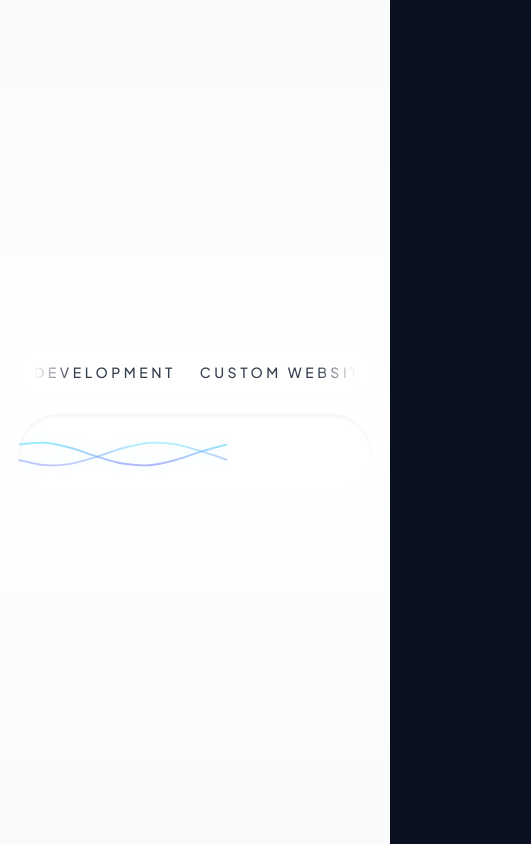
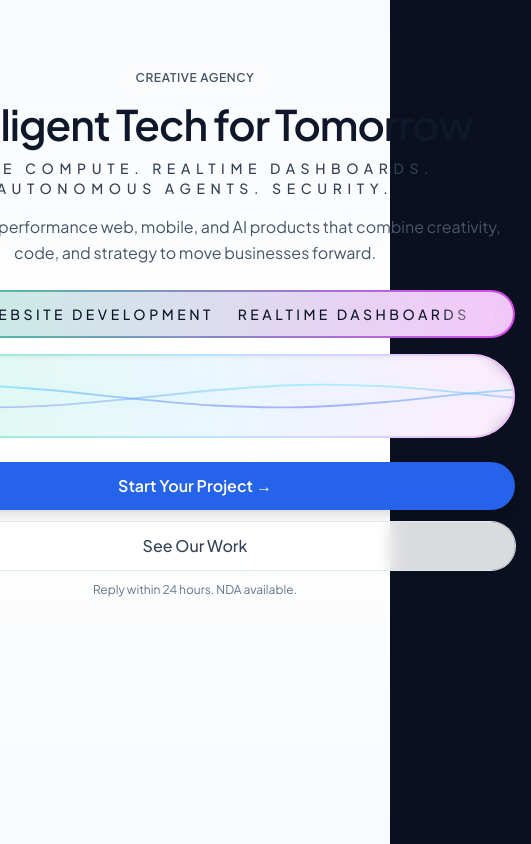
Before and after one commit to techabdullahhh/portfolio-agency, a Next.js app: page /hero-demo in a window 390 px wide. Shown: the whole page, 531 px wide, since content can reach past the window. Built offline with nearby package versions, Linux system fonts and the light colour scheme.

Commit message:
Refine hero with large layout and responsive capsules

```diff
--- a/app/globals.css
+++ b/app/globals.css
@@ -175,8 +175,8 @@
   }
 
   .mask-fade-x {
-    -webkit-mask-image: linear-gradient(90deg, transparent, #000 12%, #000 88%, transparent);
-            mask-image: linear-gradient(90deg, transparent, #000 12%, #000 88%, transparent);
+    -webkit-mask-image: linear-gradient(90deg, transparent 0%, #000 10%, #000 90%, transparent 100%);
+            mask-image: linear-gradient(90deg, transparent 0%, #000 10%, #000 90%, transparent 100%);
   }
 
   .no-scrollbar {
--- a/app/hero-demo/page.tsx
+++ b/app/hero-demo/page.tsx
@@ -1,33 +1,11 @@
 "use client";
 
-import CapabilitiesPill from "@/components/hero/CapabilitiesPill";
-import CapsuleWave from "@/components/hero/CapsuleWave";
+import HeroLarge from "@/components/hero/HeroLarge";
 
 export default function HeroDemoPage() {
   return (
-    <main className="flex min-h-screen flex-col items-center justify-center bg-gradient-to-b from-slate-50 via-white to-slate-50 px-4 py-16">
-      <section className="w-full max-w-3xl text-center">
-        <CapabilitiesPill
-          items={[
-            "Development",
-            "Custom Websites",
-            "Realtime Dashboards",
-            "Autonomous Agents",
-            "Security",
-          ]}
-          speed={44}
-          pillClassName="mx-auto max-w-full"
-        />
-
-        <div className="mt-4">
-          <CapsuleWave
-            className="w-full"
-            height={84}
-            waves={2}
-            amplitude={12}
-          />
-        </div>
-      </section>
+    <main className="flex min-h-screen flex-col items-center bg-gradient-to-b from-slate-50 via-white to-slate-50">
+      <HeroLarge />
     </main>
   );
 }
--- a/components/hero/CapabilitiesPill.tsx
+++ b/components/hero/CapabilitiesPill.tsx
@@ -148,7 +148,7 @@ const CapabilitiesPill: React.FC<CapabilitiesPillProps> = ({
           key={`${iterationKey}-${item}-${index}`}
           role="listitem"
           className={cn(
-            "snap-start shrink-0 whitespace-nowrap text-sm font-medium uppercase tracking-[0.25em] text-slate-800/90 md:text-base",
+            "snap-start shrink-0 whitespace-nowrap text-sm font-medium uppercase tracking-[0.25em] text-slate-900 md:text-base",
             itemClassName
           )}
         >
@@ -161,16 +161,16 @@ const CapabilitiesPill: React.FC<CapabilitiesPillProps> = ({
   return (
     <div
       className={cn(
-        "relative rounded-full ring-2 ring-transparent p-[2px] before:absolute before:inset-0 before:-z-10 before:rounded-full before:bg-gradient-to-r before:from-sky-200 before:via-blue-400 before:to-purple-400 before:opacity-90",
+        "relative rounded-full p-[2px] before:absolute before:inset-0 before:-z-10 before:rounded-full before:bg-gradient-to-r before:from-emerald-400 before:to-fuchsia-500",
         pillClassName
       )}
       aria-label="Capabilities carousel"
     >
-      <div className="relative rounded-full bg-white/70 px-4 py-3 backdrop-blur-md">
+      <div className="relative rounded-full bg-white/70 px-4 py-3 backdrop-blur">
         <div className="pointer-events-none absolute left-4 right-4 top-1 hidden overflow-hidden md:block">
           <div
             ref={progressRef}
-            className="h-1 rounded-full bg-gradient-to-r from-sky-200 via-blue-400 to-purple-400 opacity-60"
+            className="h-1 rounded-full bg-gradient-to-r from-emerald-300 via-cyan-300 to-fuchsia-400 opacity-60"
             aria-hidden="true"
           />
         </div>
--- a/components/hero/CapsuleWave.tsx
+++ b/components/hero/CapsuleWave.tsx
@@ -134,16 +134,16 @@ const CapsuleWave: React.FC<CapsuleWaveProps> = ({
   useEffect(() => {
     const element = containerRef.current;
     if (!element) return;
-    const updateSize = (width: number, nextHeight: number) => {
-      sizeRef.current = { width, height: nextHeight };
+    const updateSize = (width: number) => {
+      sizeRef.current = { width, height };
       updatePaths(0);
     };
 
-    updateSize(element.clientWidth, height);
+    updateSize(element.clientWidth || 600);
     const observer = new ResizeObserver((entries) => {
       for (const entry of entries) {
-        const { width, height: entryHeight } = entry.contentRect;
-        updateSize(width, entryHeight);
+        const { width } = entry.contentRect;
+        updateSize(width);
       }
     });
 
@@ -180,12 +180,13 @@ const CapsuleWave: React.FC<CapsuleWaveProps> = ({
     <div
       ref={containerRef}
       className={cn(
-        "relative rounded-full ring-2 ring-transparent p-[2px] before:absolute before:inset-0 before:-z-10 before:rounded-full before:bg-gradient-to-r before:from-sky-100 before:via-blue-200 before:to-purple-200 before:opacity-80",
+        "relative rounded-full p-[2px] before:absolute before:inset-0 before:-z-20 before:rounded-full before:bg-gradient-to-r before:from-emerald-300 before:via-sky-200 before:to-fuchsia-300",
         className
       )}
       style={{ height }}
       aria-hidden="true"
     >
+      <div className="absolute inset-0 -z-10 rounded-full bg-gradient-to-r from-emerald-200/70 via-sky-200/70 to-fuchsia-200/70 opacity-80" />
       <div className="relative h-full w-full overflow-hidden rounded-full bg-white/70 shadow-inner backdrop-blur">
         <svg
           className="absolute inset-0 h-full w-full"
--- /dev/null
+++ b/components/hero/HeroLarge.tsx
@@ -0,0 +1,61 @@
+"use client";
+
+import React from "react";
+import CapabilitiesPill from "@/components/hero/CapabilitiesPill";
+import CapsuleWave from "@/components/hero/CapsuleWave";
+
+const HeroLarge: React.FC = () => {
+  return (
+    <section className="relative overflow-hidden px-4 pt-16 pb-12">
+      <div className="relative z-10 mx-auto max-w-screen-sm text-center">
+        <p className="inline-flex items-center rounded-full bg-white/40 px-3 py-1 text-xs font-semibold tracking-wider text-slate-600 backdrop-blur ring-1 ring-white/50">
+          CREATIVE AGENCY
+        </p>
+
+        <h1 className="mt-3 text-[42px] font-semibold leading-[1.05] tracking-tight text-slate-900 md:text-[64px]">
+          Intelligent Tech for Tomorrow
+        </h1>
+
+        <p className="mt-3 text-sm font-medium uppercase tracking-[0.4em] text-slate-700 md:text-base">
+          Edge Compute. Realtime Dashboards. Autonomous Agents. Security.
+        </p>
+
+        <p className="mt-4 text-base leading-relaxed text-slate-600 md:text-lg">
+          We build high-performance web, mobile, and AI products that combine
+          creativity, code, and strategy to move businesses forward.
+        </p>
+
+        <div className="mt-6">
+          <CapabilitiesPill
+            items={[
+              "Custom Website Development",
+              "Realtime Dashboards",
+              "Autonomous Agents",
+              "Edge Computing",
+              "Security Engineering",
+            ]}
+            speed={44}
+          />
+        </div>
+
+        <div className="mt-4">
+          <CapsuleWave className="w-full" height={84} waves={2} amplitude={12} />
+        </div>
+
+        <div className="mt-6 space-y-3">
+          <button className="w-full rounded-full bg-blue-600 py-3 text-base font-semibold text-white shadow-lg transition hover:opacity-95 focus-visible:outline focus-visible:outline-2 focus-visible:outline-offset-2 focus-visible:outline-blue-600">
+            Start Your Project →
+          </button>
+          <button className="w-full rounded-full bg-white/85 py-3 text-base font-medium text-slate-700 backdrop-blur transition ring-1 ring-slate-200 hover:bg-white focus-visible:outline focus-visible:outline-2 focus-visible:outline-offset-2 focus-visible:outline-slate-400">
+            See Our Work
+          </button>
+          <p className="text-xs text-slate-500">
+            Reply within 24 hours. NDA available.
+          </p>
+        </div>
+      </div>
+    </section>
+  );
+};
+
+export default HeroLarge;
```
